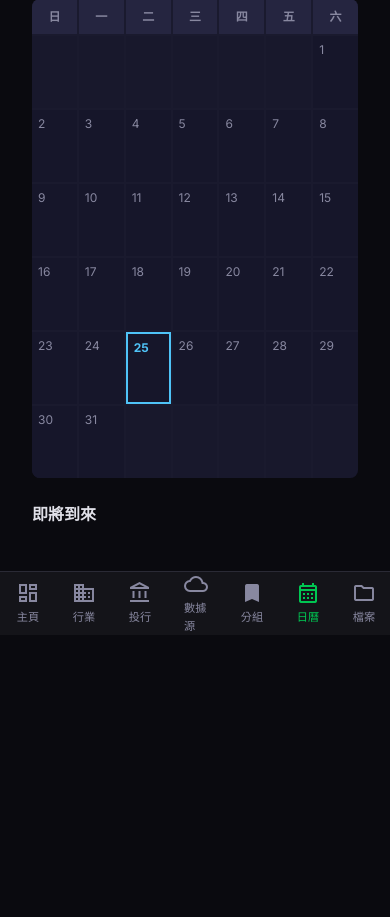
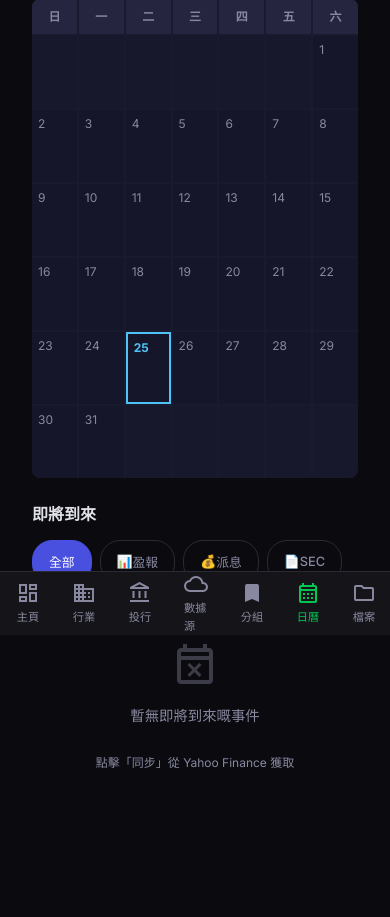
Before and after one commit to macauhermes/Stocker, a Flask app: page /events in a window 390 px wide. Shown: the part 209-1126 px from the top of the page. Before the commit the page ends 840 px from the top, so only its background shows below. Run offline with Flask 3, Linux system fonts and the light colour scheme; data that the repository does not hold is empty.

Commit message:
[P3] feat: events page type filter row v3.4.19
+ /events 頁面嘅 upcoming list 加 type filter row — 4 個 sector-pill
  (全部/盈報/派息/SEC) + count badge "{shown}/{total} 個"
+ 將 /api/events/upcoming 由 90 日拉闊到 365 日，加 ?include_past=true
  將過去 90 日嘅股息事件 surface (例如 8/20 MSFT、8/10 IBM 派息 —
  之前 upcoming 90 日 window 完全隱形)
+ Distinguish empty states: 冇 events (event_busy icon + sync hint) vs
  filter 揀咗但無 match (filter_alt_off icon, no CTA)
+ Type-specific active color: earnings 黃 / dividend 綠 / sec_filing 藍
+ i18n: 3 個 zh + 3 個 en keys (events.type.all, events.filter_count,
  events.filtered_empty)
+ Pure frontend + 1 endpoint 參數；零 backend schema / DB 改動
+ Touch: templates/events.html, static/css/components.css,
  static/js/i18n.js, app.py

v3.4.19

```diff
--- a/app.py
+++ b/app.py
@@ -961,8 +961,24 @@ def api_events_calendar():
 
 @app.route('/api/events/upcoming', methods=['GET'])
 def api_events_upcoming():
-    """Get upcoming events within N days. ?days=90"""
+    """Get upcoming events within N days. ?days=90&include_past=true (v3.4.19)"""
     days = request.args.get('days', 90, type=int)
+    include_past = request.args.get('include_past', 'false').lower() == 'true'
+    if include_past:
+        # Widened window: past 90 days + next (days-90) days
+        conn = models.get_db()
+        try:
+            events = conn.execute(
+                """SELECT e.*, t.symbol FROM events e
+                   JOIN tickers t ON t.id = e.ticker_id
+                   WHERE e.event_date >= date('now', '-90 days')
+                     AND e.event_date <= date('now', ? || ' days')
+                   ORDER BY e.event_date ASC""",
+                (str(days),),
+            ).fetchall()
+        finally:
+            conn.close()
+        return jsonify([dict(e) for e in events])
     events = models.get_upcoming_events(days)
     return jsonify([dict(e) for e in events])
 
--- a/static/css/components.css
+++ b/static/css/components.css
@@ -2120,3 +2120,61 @@
     text-align: right;
   }
 }
+
+/* ============================================================
+ * v3.4.19 — Events page type filter row
+ * ============================================================ */
+.events-filter-row {
+  display: flex;
+  align-items: center;
+  justify-content: space-between;
+  gap: 12px;
+  margin-bottom: 12px;
+  flex-wrap: wrap;
+}
+
+.events-type-pills {
+  flex: 1;
+  min-width: 0;
+  margin-bottom: 0 !important;  /* override .sector-pills default margin */
+}
+
+/* Type-specific active colors for events pills */
+.events-type-pills .sector-pill[data-type="earnings"].active {
+  background: #ffc107;
+  border-color: #ffc107;
+  color: #16162a;
+}
+
+.events-type-pills .sector-pill[data-type="dividend"].active {
+  background: #4caf50;
+  border-color: #4caf50;
+  color: #16162a;
+}
+
+.events-type-pills .sector-pill[data-type="sec_filing"].active {
+  background: #4fc3f7;
+  border-color: #4fc3f7;
+  color: #16162a;
+}
+
+.events-filter-count {
+  font-size: 0.75rem;
+  color: var(--text-muted, #888);
+  white-space: nowrap;
+  flex-shrink: 0;
+  margin-left: auto;
+}
+
+@media (max-width: 480px) {
+  .events-filter-row {
+    flex-direction: column;
+    align-items: stretch;
+    gap: 6px;
+  }
+  .events-filter-count {
+    margin-left: 0;
+    text-align: right;
+    width: 100%;
+  }
+}
--- a/static/js/i18n.js
+++ b/static/js/i18n.js
@@ -215,9 +215,12 @@ const I18N = {
     'events.upcoming': '即將到來',
     'events.empty': '暫無即將到來嘅事件',
     'events.empty_hint': '點擊「同步」從 Yahoo Finance 獲取',
+    'events.type.all': '全部',
     'events.type.earnings': '盈報',
     'events.type.dividend': '派息',
     'events.type.sec_filing': 'SEC',
+    'events.filter_count': '{shown}/{total} 個',
+    'events.filtered_empty': '冇呢類型嘅事件',
     'events.days': ['日', '一', '二', '三', '四', '五', '六'],
     'events.year_month': '{year} 年 {month} 月',
 
@@ -690,9 +693,12 @@ const I18N = {
     'events.upcoming': 'Upcoming',
     'events.empty': 'No upcoming events',
     'events.empty_hint': 'Click "Sync" to fetch from Yahoo Finance',
+    'events.type.all': 'All',
     'events.type.earnings': 'Earnings',
     'events.type.dividend': 'Dividend',
     'events.type.sec_filing': 'SEC',
+    'events.filter_count': '{shown}/{total}',
+    'events.filtered_empty': 'No events of this type',
     'events.days': ['Sun', 'Mon', 'Tue', 'Wed', 'Thu', 'Fri', 'Sat'],
     'events.year_month': '{month} {year}',
 
--- a/templates/events.html
+++ b/templates/events.html
@@ -31,6 +31,26 @@
         <!-- Upcoming Events List -->
         <div style="margin-top:24px;">
             <h3 style="font-size:1rem; margin-bottom:12px; color:var(--text-secondary);" data-i18n="events.upcoming">📋 即將到來</h3>
+
+            <!-- v3.4.19: Type filter row — pills + count badge -->
+            <div class="events-filter-row">
+                <div id="events-type-pills" class="sector-pills events-type-pills">
+                    <button class="sector-pill active" data-type="all" onclick="filterEventType('all')">
+                        <span data-i18n="events.type.all">全部</span>
+                    </button>
+                    <button class="sector-pill" data-type="earnings" onclick="filterEventType('earnings')">
+                        📊 <span data-i18n="events.type.earnings">盈報</span>
+                    </button>
+                    <button class="sector-pill" data-type="dividend" onclick="filterEventType('dividend')">
+                        💰 <span data-i18n="events.type.dividend">派息</span>
+                    </button>
+                    <button class="sector-pill" data-type="sec_filing" onclick="filterEventType('sec_filing')">
+                        📄 <span data-i18n="events.type.sec_filing">SEC</span>
+                    </button>
+                </div>
+                <span id="events-filter-count" class="events-filter-count"></span>
+            </div>
+
             <div id="upcoming-list"></div>
         </div>
     </div>
@@ -143,6 +163,8 @@
 
 <script>
 let currentYear, currentMonth;
+let allUpcomingEvents = [];   // v3.4.19: cached for client-side filter
+let currentEventType = 'all';
 const DAYS = t('events.days') || ['日', '一', '二', '三', '四', '五', '六'];
 
 function initCalendar() {
@@ -214,16 +236,60 @@ async function loadCalendar() {
 }
 
 async function loadUpcoming() {
-    const resp = await fetch('/api/events/upcoming?days=90');
+    // v3.4.19: include past 90 days + upcoming window so dividends surface
+    const resp = await fetch('/api/events/upcoming?days=365&include_past=true');
     const events = await resp.json();
+    allUpcomingEvents = events || [];
+    renderUpcoming();
+}
+
+function filterEventType(type) {
+    currentEventType = type;
+    // Update pill active state
+    document.querySelectorAll('#events-type-pills .sector-pill').forEach(p => {
+        p.classList.toggle('active', p.getAttribute('data-type') === type);
+    });
+    renderUpcoming();
+}
+
+function renderUpcoming() {
     const list = document.getElementById('upcoming-list');
+    const countEl = document.getElementById('events-filter-count');
 
-    if (events.length === 0) {
-        list.innerHTML = `<div class="empty-state">${t('events.empty')}<br><small>${t('events.empty_hint')}</small></div>`;
+    // Apply type filter
+    const filtered = currentEventType === 'all'
+        ? allUpcomingEvents
+        : allUpcomingEvents.filter(e => (e.event_type || 'other') === currentEventType);
+
+    // Update count badge — show "shown/total" only when filter is active
+    if (countEl) {
+        if (currentEventType === 'all') {
+            countEl.textContent = '';
+        } else {
+            countEl.textContent = t('events.filter_count', {
+                shown: filtered.length,
+                total: allUpcomingEvents.length
+            });
+        }
+    }
+
+    if (filtered.length === 0) {
+        // Distinguish empty-all vs filtered-out
+        const hasAllEvents = allUpcomingEvents.length > 0;
+        const icon = hasAllEvents ? 'filter_alt_off' : 'event_busy';
+        const title = hasAllEvents
+            ? t('events.filtered_empty')
+            : t('events.empty');
+        const hint = hasAllEvents ? '' : `<br><small>${t('events.empty_hint')}</small>`;
+        list.innerHTML = `<div class="empty-state">
+            <span class="material-icons-outlined" style="font-size:48px; opacity:0.4;">${icon}</span>
+            <div style="margin-top:8px;">${title}</div>
+            ${hint}
+        </div>`;
         return;
     }
 
-    list.innerHTML = events.slice(0, 20).map(e => {
+    list.innerHTML = filtered.slice(0, 30).map(e => {
         const type = e.event_type || 'other';
         const dateStr = e.event_date ? e.event_date.substring(5) : '';
         return `<div class="upcoming-item">
```
